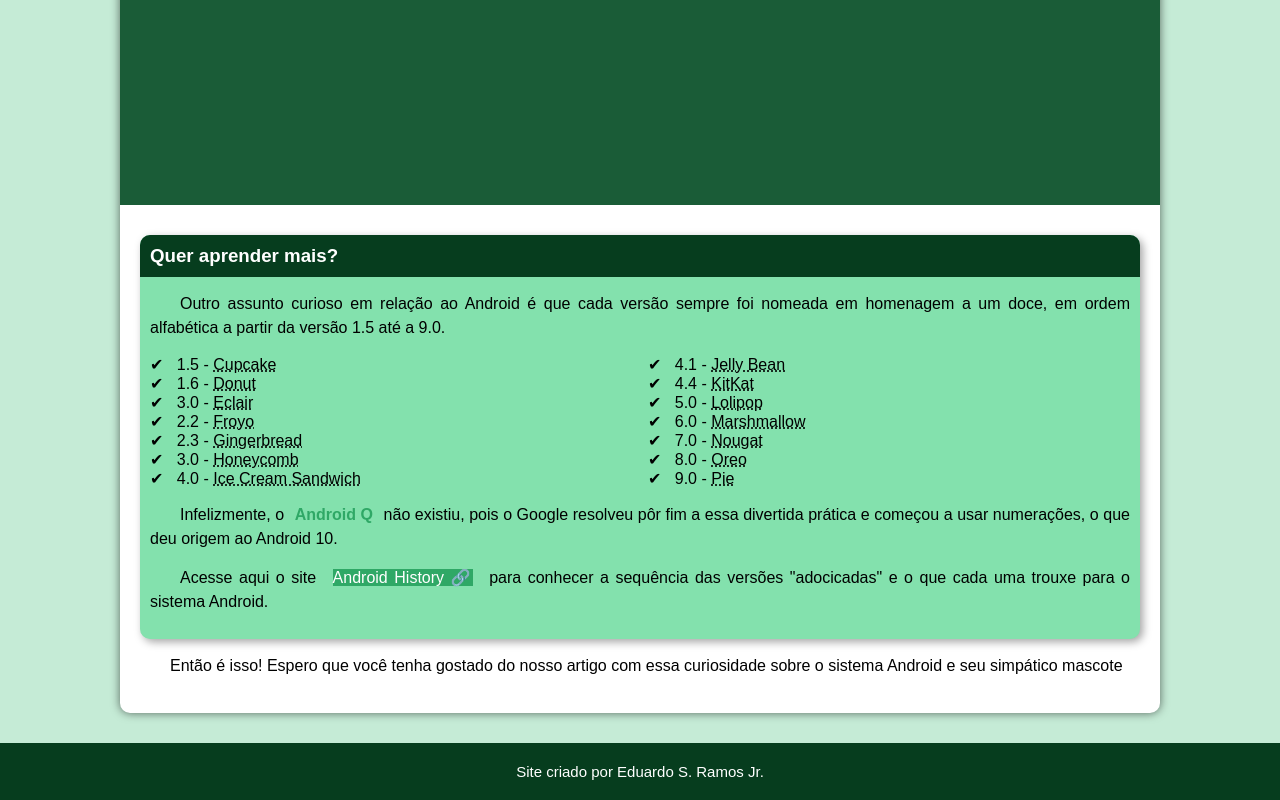
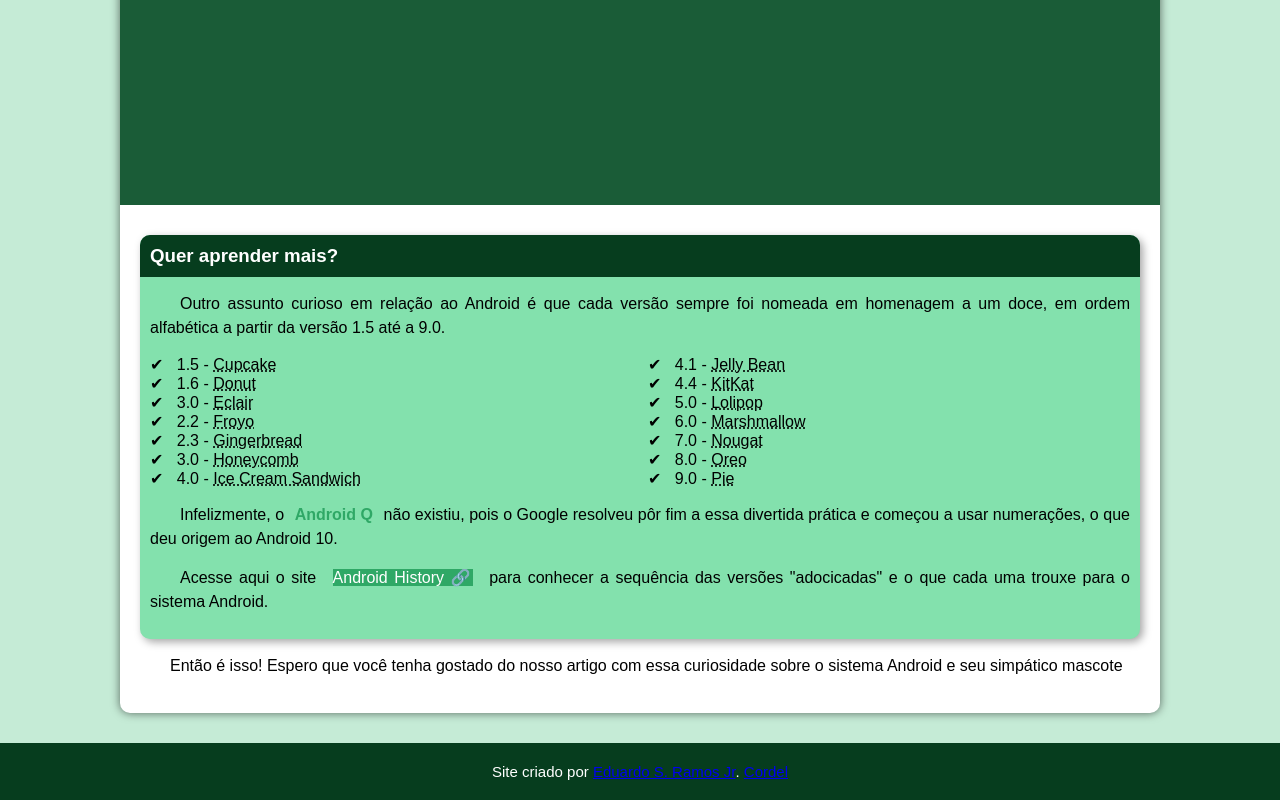
Before and after one commit to EdSRamosjr/desafio, a plain HTML site: page index.html in a window 1280 px wide. Shown: the part 1848-2648 px from the top of the page. Drawn offline with Linux system fonts and the light colour scheme.

Commit message:
arrumando o link do footer

```diff
--- a/index.html
+++ b/index.html
@@ -143,7 +143,7 @@
     </main>
     <footer>
         <p>
-            Site criado por Eduardo S. Ramos Jr.</a>
+            Site criado por <a href="https://github.com/EdSRamosjr" target="_blank">Eduardo S. Ramos Jr</a>. <a href="https://edsramosjr.github.io/html/novodesafio/" target="_blank">Cordel</a>
         </p>
     </footer>
 
```
